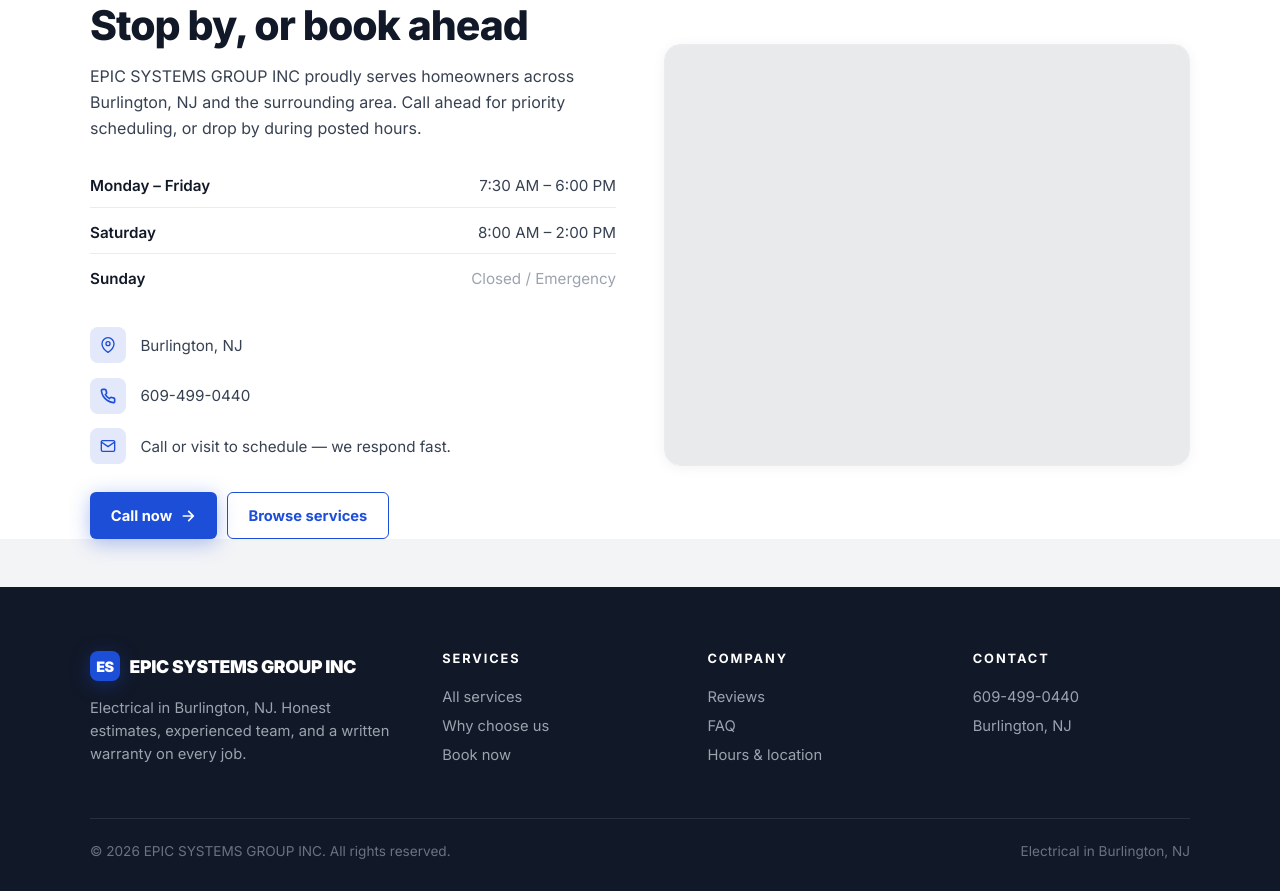
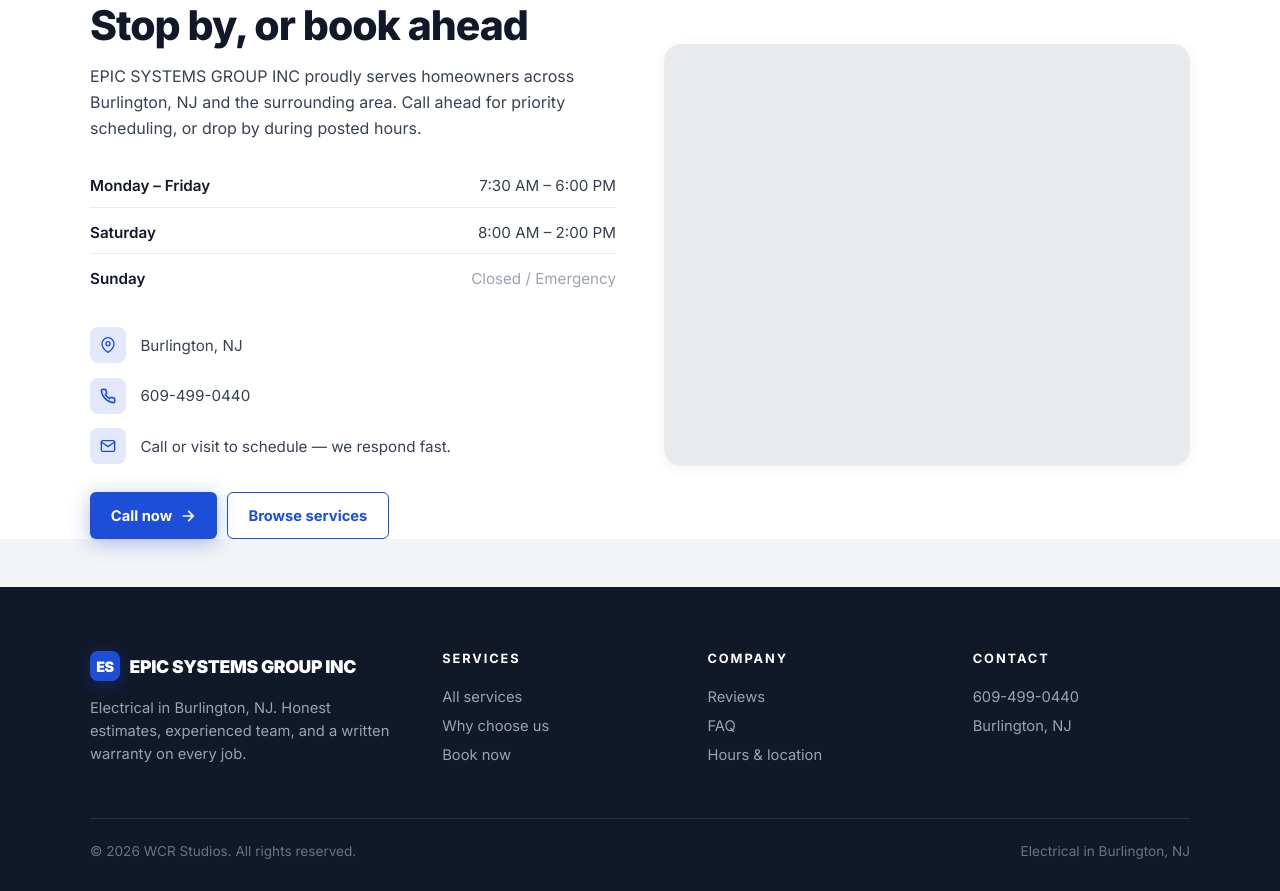
Before and after one commit to Wrenbjor/trades--epic-systems-group-inc, a plain HTML site: page index.html in a window 1280 px wide. Shown: the part 4650-5541 px from the top of the page. Drawn offline with nearby package versions, Linux system fonts and the light colour scheme; no server answers.

Commit message:
Update site

```diff
--- a/index.html
+++ b/index.html
@@ -605,7 +605,7 @@
     </div>
   </div>
   <div class="foot-bottom">
-    <div>&copy; 2026 EPIC SYSTEMS GROUP INC. All rights reserved.</div>
+    <div>&copy; 2026 WCR Studios. All rights reserved.</div>
     <div>Electrical in Burlington, NJ</div>
   </div>
 </footer>
```
